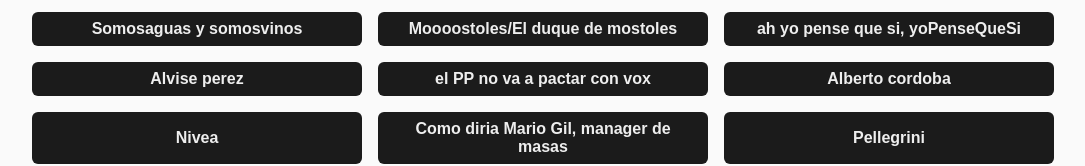
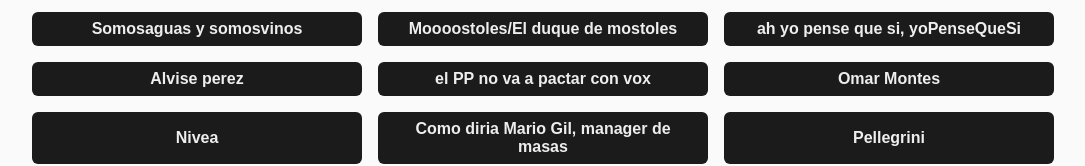
Before and after one commit to FbarcalaR/Joaquingo, a Next.js app: page /select-sentences in a window 1280 px wide. Shown: the part 297-463 px from the top of the page, without its empty margins (97-1182 px from the left). Built offline with nearby package versions, Linux system fonts and the light colour scheme.

Commit message:
updated sentence

```diff
--- a/src/app/constants/all-joaquins-sentences.ts
+++ b/src/app/constants/all-joaquins-sentences.ts
@@ -15,7 +15,7 @@
   "ah yo pense que si, yoPenseQueSi",
   "Alvise perez",
   "el PP no va a pactar con vox",
-  "Alberto cordoba",
+  "Omar Montes",
   "Nivea",
   "Como diria Mario Gil, manager de masas",
   "Pellegrini",
```
